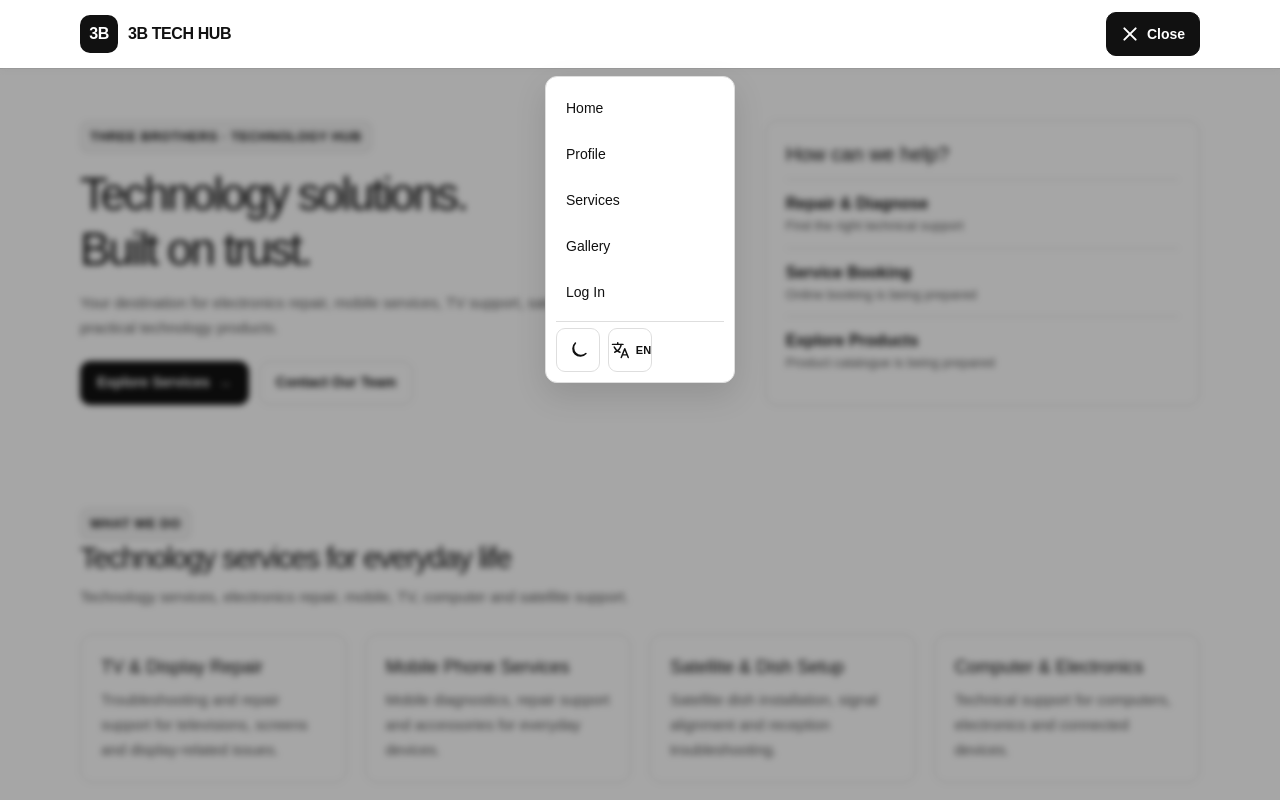
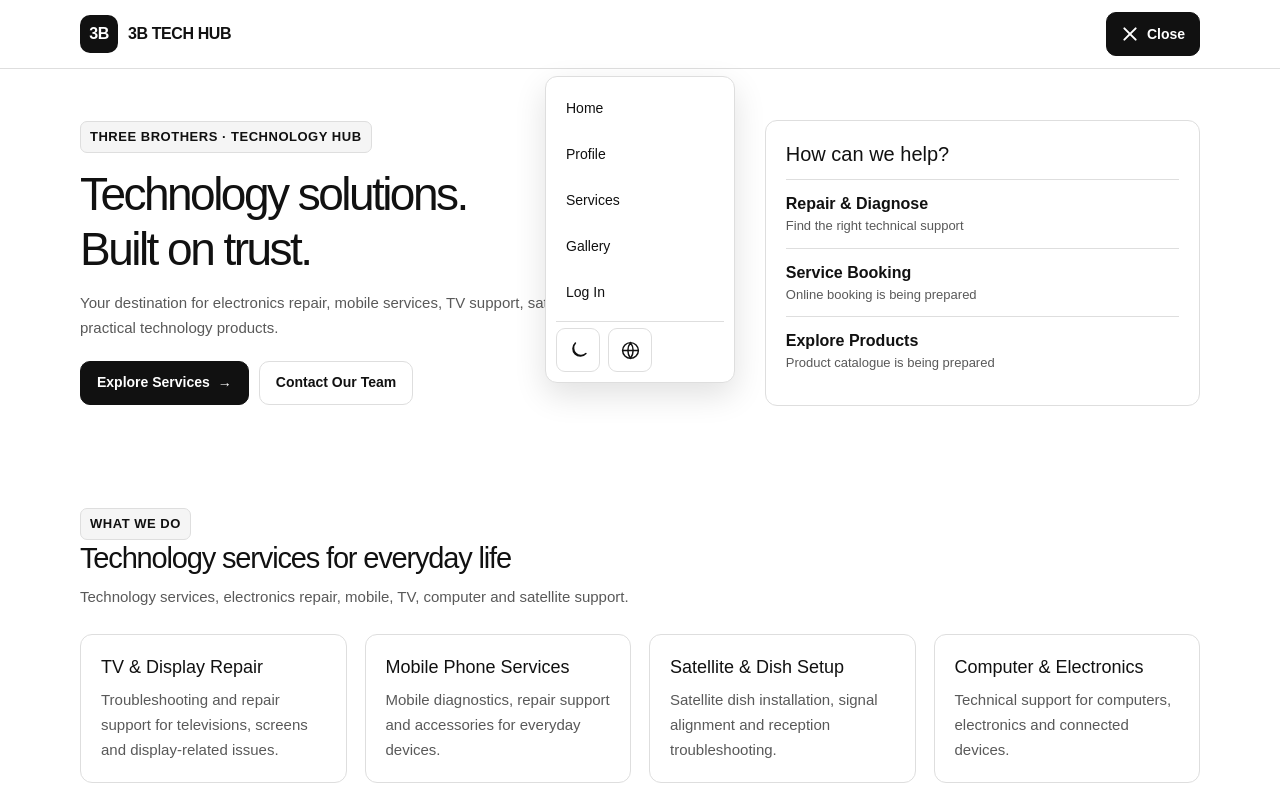
Before and after one commit to 3btechhub/3B-Tech-Hub, a Next.js app: page / in a window 1280 px wide. Both pictures are taken after a click on the button "Menu". Shown: the top 800 px of the page. Built offline with nearby package versions, Linux system fonts and the light colour scheme; no server answers.

Commit message:
Align floating menu to left and simplify language icon

```diff
--- a/src/components/site-header.tsx
+++ b/src/components/site-header.tsx
@@ -15,7 +15,7 @@ function ThemeIcon({ dark }: { dark: boolean }) {
 }
 
 function LanguageIcon() {
-  return <svg viewBox="0 0 24 24" aria-hidden="true"><path d="M4 5h12M10 3v2m4 0c-.7 4.2-3.2 7.3-7.5 9M6 8c1.1 2.7 3.5 4.9 6.5 6M14 20l4-10 4 10m-6.5-3h5" /></svg>;
+  return <svg viewBox="0 0 24 24" aria-hidden="true"><circle cx="12" cy="12" r="9" /><path d="M3 12h18M12 3a15 15 0 0 1 0 18M12 3a15 15 0 0 0 0 18" /></svg>;
 }
 
 export default function SiteHeader({ siteName }: Props) {
@@ -61,7 +61,6 @@ export default function SiteHeader({ siteName }: Props) {
         </button>
       </nav>
       {open && <>
-        <button className="menu-backdrop" type="button" aria-label="Close menu" onClick={closeMenu} />
         <div className="floating-menu simple-menu container" id="site-floating-menu" role="group" aria-label="Website menu">
           <div className="simple-menu-links">
             <Link className="simple-menu-link" href="/" onClick={closeMenu}>Home</Link>
@@ -79,7 +78,6 @@ export default function SiteHeader({ siteName }: Props) {
             </button>
             <button className="simple-menu-icon-button" type="button" onClick={() => setLanguage((value) => value === "en" ? "bn" : "en")} aria-label={language === "en" ? "Switch language to Bengali" : "Switch language to English"} title={language === "en" ? "বাংলা" : "English"}>
               <LanguageIcon />
-              <span className="simple-language-value">{language.toUpperCase()}</span>
             </button>
           </div>
           {role === "admin" && <>
```
